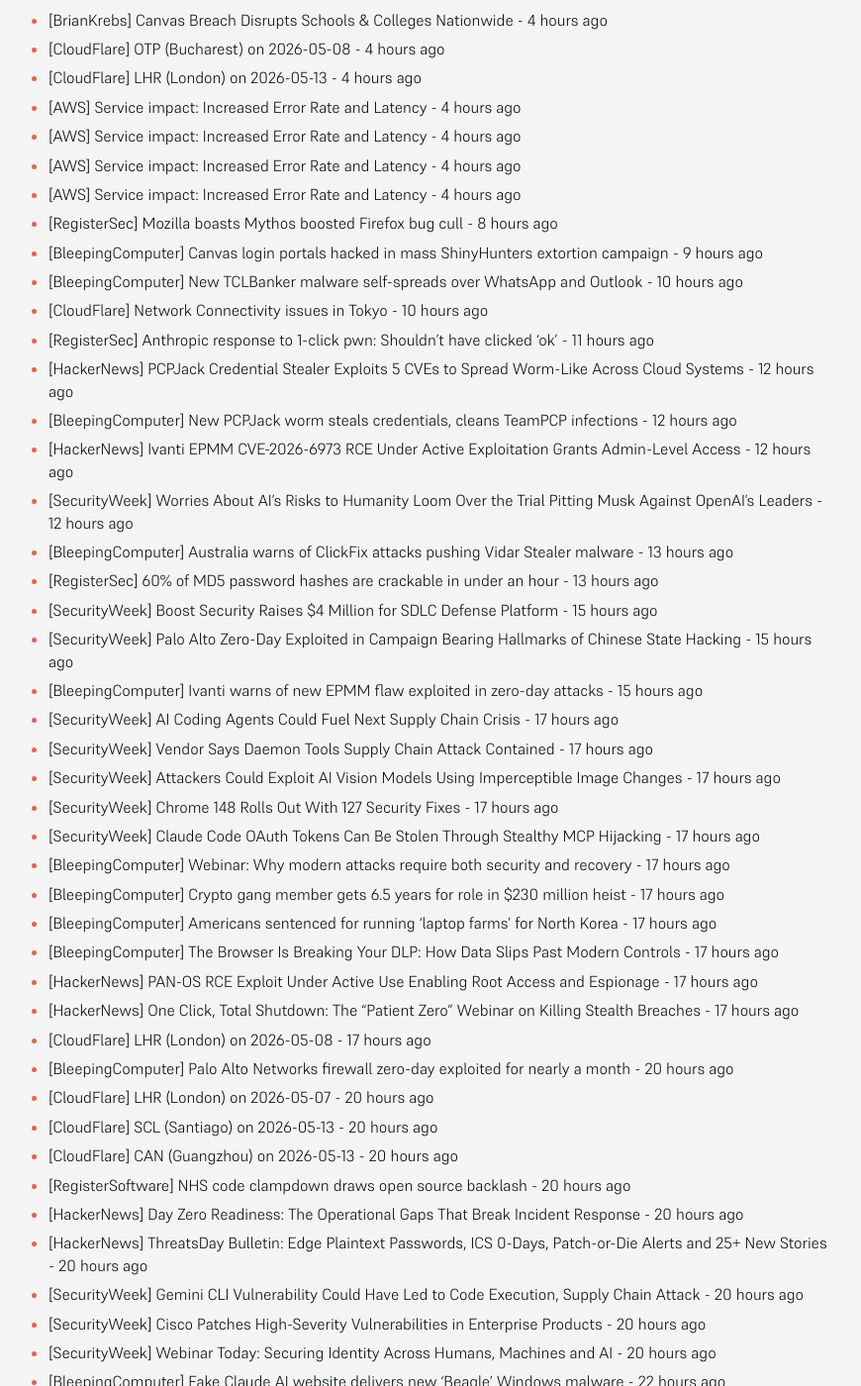
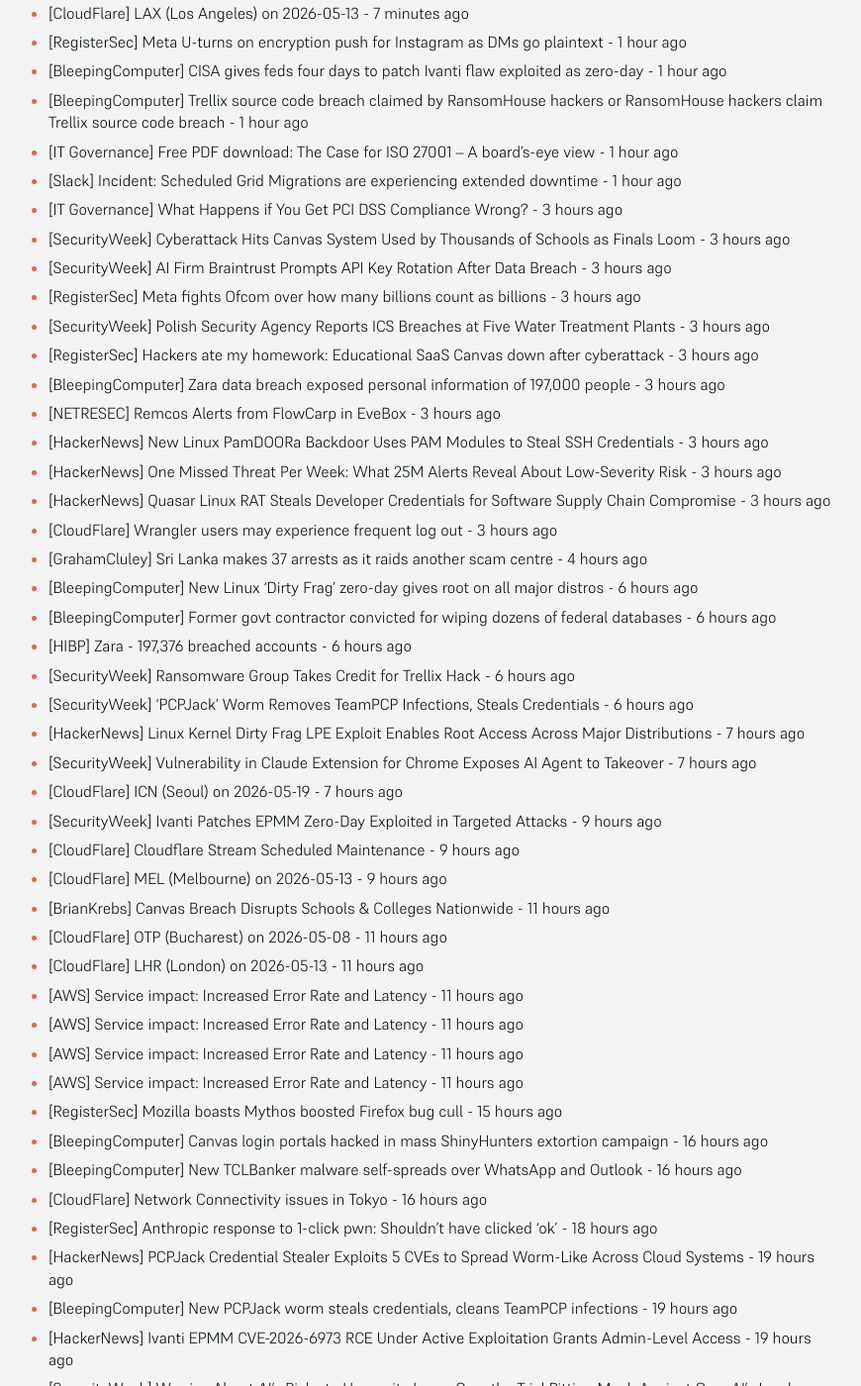
Before and after one commit to SecOpsNews/news, a Jekyll site: the page built from index.md, in a window 1280 px wide and 1400 px high, scrolled down 442 px. Shown: the whole window at 99% size, without its empty margins (215-1085 px from the left). Built offline with Jekyll 4.4.1, drawn with Linux system fonts in a browser that asks for light colours; some of the changed text lies outside the part shown.

Commit message:
New Feed

```diff
--- a/index.md
+++ b/index.md
@@ -9,62 +9,91 @@ description: Latest Updates
 
 <!-- SecOps start -->
 
-- [HackerNews] Linux Kernel Dirty Frag LPE Exploit Enables Root Access Across Major Distributions - 51 minutes ago
-- [SecurityWeek] Vulnerability in Claude Extension for Chrome Exposes AI Agent to Takeover - 51 minutes ago
-- [CloudFlare] ICN (Seoul) on 2026-05-19 - 53 minutes ago
-- [SecurityWeek] Ivanti Patches EPMM Zero-Day Exploited in Targeted Attacks - 2 hours ago
-- [CloudFlare] Cloudflare Stream Scheduled Maintenance - 2 hours ago
-- [CloudFlare] MEL (Melbourne) on 2026-05-13 - 2 hours ago
-- [BrianKrebs] Canvas Breach Disrupts Schools & Colleges Nationwide - 4 hours ago
-- [CloudFlare] OTP (Bucharest) on 2026-05-08 - 4 hours ago
-- [CloudFlare] LHR (London) on 2026-05-13 - 4 hours ago
-- [AWS] Service impact: Increased Error Rate and Latency - 4 hours ago
-- [AWS] Service impact: Increased Error Rate and Latency - 4 hours ago
-- [AWS] Service impact: Increased Error Rate and Latency - 4 hours ago
-- [AWS] Service impact: Increased Error Rate and Latency - 4 hours ago
-- [RegisterSec] Mozilla boasts Mythos boosted Firefox bug cull - 8 hours ago
-- [BleepingComputer] Canvas login portals hacked in mass ShinyHunters extortion campaign - 9 hours ago
-- [BleepingComputer] New TCLBanker malware self-spreads over WhatsApp and Outlook - 10 hours ago
-- [CloudFlare] Network Connectivity issues in Tokyo - 10 hours ago
-- [RegisterSec] Anthropic response to 1-click pwn: Shouldn't have clicked 'ok' - 11 hours ago
-- [HackerNews] PCPJack Credential Stealer Exploits 5 CVEs to Spread Worm-Like Across Cloud Systems - 12 hours ago
-- [BleepingComputer] New PCPJack worm steals credentials, cleans TeamPCP infections - 12 hours ago
-- [HackerNews] Ivanti EPMM CVE-2026-6973 RCE Under Active Exploitation Grants Admin-Level Access - 12 hours ago
-- [SecurityWeek] Worries About AI’s Risks to Humanity Loom Over the Trial Pitting Musk Against OpenAI’s Leaders - 12 hours ago
-- [BleepingComputer] Australia warns of ClickFix attacks pushing Vidar Stealer malware - 13 hours ago
-- [RegisterSec] 60% of MD5 password hashes are crackable in under an hour - 13 hours ago
-- [SecurityWeek] Boost Security Raises $4 Million for SDLC Defense Platform - 15 hours ago
-- [SecurityWeek] Palo Alto Zero-Day Exploited in Campaign Bearing Hallmarks of Chinese State Hacking - 15 hours ago
-- [BleepingComputer] Ivanti warns of new EPMM flaw exploited in zero-day attacks - 15 hours ago
-- [SecurityWeek] AI Coding Agents Could Fuel Next Supply Chain Crisis - 17 hours ago
-- [SecurityWeek] Vendor Says Daemon Tools Supply Chain Attack Contained - 17 hours ago
-- [SecurityWeek] Attackers Could Exploit AI Vision Models Using Imperceptible Image Changes - 17 hours ago
-- [SecurityWeek] Chrome 148 Rolls Out With 127 Security Fixes - 17 hours ago
-- [SecurityWeek] Claude Code OAuth Tokens Can Be Stolen Through Stealthy MCP Hijacking - 17 hours ago
-- [BleepingComputer] Webinar: Why modern attacks require both security and recovery - 17 hours ago
-- [BleepingComputer] Crypto gang member gets 6.5 years for role in $230 million heist - 17 hours ago
-- [BleepingComputer] Americans sentenced for running 'laptop farms' for North Korea - 17 hours ago
-- [BleepingComputer] The Browser Is Breaking Your DLP: How Data Slips Past Modern Controls - 17 hours ago
-- [HackerNews] PAN-OS RCE Exploit Under Active Use Enabling Root Access and Espionage - 17 hours ago
-- [HackerNews] One Click, Total Shutdown: The "Patient Zero" Webinar on Killing Stealth Breaches - 17 hours ago
-- [CloudFlare] LHR (London) on 2026-05-08 - 17 hours ago
-- [BleepingComputer] Palo Alto Networks firewall zero-day exploited for nearly a month - 20 hours ago
-- [CloudFlare] LHR (London) on 2026-05-07 - 20 hours ago
-- [CloudFlare] SCL (Santiago) on 2026-05-13 - 20 hours ago
-- [CloudFlare] CAN (Guangzhou) on 2026-05-13 - 20 hours ago
-- [RegisterSoftware] NHS code clampdown draws open source backlash - 20 hours ago
-- [HackerNews] Day Zero Readiness: The Operational Gaps That Break Incident Response - 20 hours ago
-- [HackerNews] ThreatsDay Bulletin: Edge Plaintext Passwords, ICS 0-Days, Patch-or-Die Alerts and 25+ New Stories - 20 hours ago
-- [SecurityWeek] Gemini CLI Vulnerability Could Have Led to Code Execution, Supply Chain Attack - 20 hours ago
-- [SecurityWeek] Cisco Patches High-Severity Vulnerabilities in Enterprise Products - 20 hours ago
-- [SecurityWeek] Webinar Today: Securing Identity Across Humans, Machines and AI - 20 hours ago
-- [BleepingComputer] Fake Claude AI website delivers new 'Beagle' Windows malware - 22 hours ago
-- [HackerNews] PyPI Packages Deliver ZiChatBot Malware via Zulip APIs on Windows and Linux - 22 hours ago
-- [HIBP] Woflow - 447,593 breached accounts - 22 hours ago
-- [RegisterSec] The network password was a key plot point in one of the most famous movies of all time - 22 hours ago
-- [CloudFlare] Cloudflare DNS Resolver 1.1.1.1 Website - 22 hours ago
-- [CloudFlare] DUS (Düsseldorf) on 2026-05-08 - 22 hours ago
-- [CloudFlare] LAX (Los Angeles) on 2026-05-12 - 22 hours ago
+- [SecurityWeek] In Other News: Train Hacker Arrested, PamDOORa Linux Backdoor, New CISA Director Frontrunner - 6 minutes ago
+- [RegisterSec] 'Dirty Frag' Linux flaw one-ups CopyFail with no patches and public root exploit - 6 minutes ago
+- [GrahamCluley] Inside Department 4: Russia’s secret school for hackers - 6 minutes ago
+- [BleepingComputer] Trellix source code breach claimed by RansomHouse hackers - 6 minutes ago
+- [BleepingComputer] Why More Analysts Won’t Solve Your SOC’s Alert Problem - 6 minutes ago
+- [CloudFlare] LAX (Los Angeles) on 2026-05-13 - 7 minutes ago
+- [RegisterSec] Meta U-turns on encryption push for Instagram as DMs go plaintext - 1 hour ago
+- [BleepingComputer] CISA gives feds four days to patch Ivanti flaw exploited as zero-day - 1 hour ago
+- [BleepingComputer] Trellix source code breach claimed by RansomHouse hackers or RansomHouse hackers claim Trellix source code breach - 1 hour ago
+- [IT Governance] Free PDF download: The Case for ISO 27001 – A board’s-eye view - 1 hour ago
+- [Slack] Incident: Scheduled Grid Migrations are experiencing extended downtime - 1 hour ago
+- [IT Governance] What Happens if You Get PCI DSS Compliance Wrong? - 3 hours ago
+- [SecurityWeek] Cyberattack Hits Canvas System Used by Thousands of Schools as Finals Loom - 3 hours ago
+- [SecurityWeek] AI Firm Braintrust Prompts API Key Rotation After Data Breach - 3 hours ago
+- [RegisterSec] Meta fights Ofcom over how many billions count as billions - 3 hours ago
+- [SecurityWeek] Polish Security Agency Reports ICS Breaches at Five Water Treatment Plants - 3 hours ago
+- [RegisterSec] Hackers ate my homework: Educational SaaS Canvas down after cyberattack - 3 hours ago
+- [BleepingComputer] Zara data breach exposed personal information of 197,000 people - 3 hours ago
+- [NETRESEC] Remcos Alerts from FlowCarp in EveBox - 3 hours ago
+- [HackerNews] New Linux PamDOORa Backdoor Uses PAM Modules to Steal SSH Credentials - 3 hours ago
+- [HackerNews] One Missed Threat Per Week: What 25M Alerts Reveal About Low-Severity Risk - 3 hours ago
+- [HackerNews] Quasar Linux RAT Steals Developer Credentials for Software Supply Chain Compromise - 3 hours ago
+- [CloudFlare] Wrangler users may experience frequent log out - 3 hours ago
+- [GrahamCluley] Sri Lanka makes 37 arrests as it raids another scam centre - 4 hours ago
+- [BleepingComputer] New Linux 'Dirty Frag' zero-day gives root on all major distros - 6 hours ago
+- [BleepingComputer] Former govt contractor convicted for wiping dozens of federal databases - 6 hours ago
+- [HIBP] Zara - 197,376 breached accounts - 6 hours ago
+- [SecurityWeek] Ransomware Group Takes Credit for Trellix Hack - 6 hours ago
+- [SecurityWeek] ‘PCPJack’ Worm Removes TeamPCP Infections, Steals Credentials - 6 hours ago
+- [HackerNews] Linux Kernel Dirty Frag LPE Exploit Enables Root Access Across Major Distributions - 7 hours ago
+- [SecurityWeek] Vulnerability in Claude Extension for Chrome Exposes AI Agent to Takeover - 7 hours ago
+- [CloudFlare] ICN (Seoul) on 2026-05-19 - 7 hours ago
+- [SecurityWeek] Ivanti Patches EPMM Zero-Day Exploited in Targeted Attacks - 9 hours ago
+- [CloudFlare] Cloudflare Stream Scheduled Maintenance - 9 hours ago
+- [CloudFlare] MEL (Melbourne) on 2026-05-13 - 9 hours ago
+- [BrianKrebs] Canvas Breach Disrupts Schools & Colleges Nationwide - 11 hours ago
+- [CloudFlare] OTP (Bucharest) on 2026-05-08 - 11 hours ago
+- [CloudFlare] LHR (London) on 2026-05-13 - 11 hours ago
+- [AWS] Service impact: Increased Error Rate and Latency - 11 hours ago
+- [AWS] Service impact: Increased Error Rate and Latency - 11 hours ago
+- [AWS] Service impact: Increased Error Rate and Latency - 11 hours ago
+- [AWS] Service impact: Increased Error Rate and Latency - 11 hours ago
+- [RegisterSec] Mozilla boasts Mythos boosted Firefox bug cull - 15 hours ago
+- [BleepingComputer] Canvas login portals hacked in mass ShinyHunters extortion campaign - 16 hours ago
+- [BleepingComputer] New TCLBanker malware self-spreads over WhatsApp and Outlook - 16 hours ago
+- [CloudFlare] Network Connectivity issues in Tokyo - 16 hours ago
+- [RegisterSec] Anthropic response to 1-click pwn: Shouldn't have clicked 'ok' - 18 hours ago
+- [HackerNews] PCPJack Credential Stealer Exploits 5 CVEs to Spread Worm-Like Across Cloud Systems - 19 hours ago
+- [BleepingComputer] New PCPJack worm steals credentials, cleans TeamPCP infections - 19 hours ago
+- [HackerNews] Ivanti EPMM CVE-2026-6973 RCE Under Active Exploitation Grants Admin-Level Access - 19 hours ago
+- [SecurityWeek] Worries About AI’s Risks to Humanity Loom Over the Trial Pitting Musk Against OpenAI’s Leaders - 19 hours ago
+- [BleepingComputer] Australia warns of ClickFix attacks pushing Vidar Stealer malware - 20 hours ago
+- [RegisterSec] 60% of MD5 password hashes are crackable in under an hour - 20 hours ago
+- [SecurityWeek] Boost Security Raises $4 Million for SDLC Defense Platform - 22 hours ago
+- [SecurityWeek] Palo Alto Zero-Day Exploited in Campaign Bearing Hallmarks of Chinese State Hacking - 22 hours ago
+- [BleepingComputer] Ivanti warns of new EPMM flaw exploited in zero-day attacks - 22 hours ago
+- [SecurityWeek] AI Coding Agents Could Fuel Next Supply Chain Crisis - 1 day ago
+- [SecurityWeek] Vendor Says Daemon Tools Supply Chain Attack Contained - 1 day ago
+- [SecurityWeek] Attackers Could Exploit AI Vision Models Using Imperceptible Image Changes - 1 day ago
+- [SecurityWeek] Chrome 148 Rolls Out With 127 Security Fixes - 1 day ago
+- [SecurityWeek] Claude Code OAuth Tokens Can Be Stolen Through Stealthy MCP Hijacking - 1 day ago
+- [BleepingComputer] Webinar: Why modern attacks require both security and recovery - 1 day ago
+- [BleepingComputer] Crypto gang member gets 6.5 years for role in $230 million heist - 1 day ago
+- [BleepingComputer] Americans sentenced for running 'laptop farms' for North Korea - 1 day ago
+- [BleepingComputer] The Browser Is Breaking Your DLP: How Data Slips Past Modern Controls - 1 day ago
+- [HackerNews] PAN-OS RCE Exploit Under Active Use Enabling Root Access and Espionage - 1 day ago
+- [HackerNews] One Click, Total Shutdown: The "Patient Zero" Webinar on Killing Stealth Breaches - 1 day ago
+- [CloudFlare] LHR (London) on 2026-05-08 - 1 day ago
+- [BleepingComputer] Palo Alto Networks firewall zero-day exploited for nearly a month - 1 day ago
+- [CloudFlare] LHR (London) on 2026-05-07 - 1 day ago
+- [CloudFlare] SCL (Santiago) on 2026-05-13 - 1 day ago
+- [CloudFlare] CAN (Guangzhou) on 2026-05-13 - 1 day ago
+- [RegisterSoftware] NHS code clampdown draws open source backlash - 1 day ago
+- [HackerNews] Day Zero Readiness: The Operational Gaps That Break Incident Response - 1 day ago
+- [HackerNews] ThreatsDay Bulletin: Edge Plaintext Passwords, ICS 0-Days, Patch-or-Die Alerts and 25+ New Stories - 1 day ago
+- [SecurityWeek] Gemini CLI Vulnerability Could Have Led to Code Execution, Supply Chain Attack - 1 day ago
+- [SecurityWeek] Cisco Patches High-Severity Vulnerabilities in Enterprise Products - 1 day ago
+- [SecurityWeek] Webinar Today: Securing Identity Across Humans, Machines and AI - 1 day ago
+- [BleepingComputer] Fake Claude AI website delivers new 'Beagle' Windows malware - 1 day ago
+- [HackerNews] PyPI Packages Deliver ZiChatBot Malware via Zulip APIs on Windows and Linux - 1 day ago
+- [HIBP] Woflow - 447,593 breached accounts - 1 day ago
+- [RegisterSec] The network password was a key plot point in one of the most famous movies of all time - 1 day ago
+- [CloudFlare] Cloudflare DNS Resolver 1.1.1.1 Website - 1 day ago
+- [CloudFlare] DUS (Düsseldorf) on 2026-05-08 - 1 day ago
+- [CloudFlare] LAX (Los Angeles) on 2026-05-12 - 1 day ago
 - [SecurityWeek] Claude AI Guided Hackers Toward OT Assets During Water Utility Intrusion - 1 day ago
 - [CloudFlare] AMS (Amsterdam) on 2026-05-08 - 1 day ago
 - [CloudFlare] YUL (Montréal) on 2026-05-12 - 1 day ago
@@ -98,28 +127,13 @@ description: Latest Updates
 - [CloudFlare] SLC (Salt Lake City) on 2026-05-06 - 1 day ago
 - [CloudFlare] WAW (Warsaw) on 2026-05-08 - 1 day ago
 - [CloudFlare] PHX (Phoenix) on 2026-05-12 - 1 day ago
-- [HackerNews] Your AI Agents Are Already Inside the Perimeter. Do You Know What They're Doing? - 1 day ago
-- [HackerNews] The Hacker News Launches 'Cybersecurity Stars Awards 2026' — Submissions Now Open - 1 day ago
-- [SecurityWeek] Romanian Extradited to US for Role in Hacking Scheme 17 Years Ago - 1 day ago
-- [SecurityWeek] Iranian APT Intrusion Masquerades as Chaos Ransomware Attack - 1 day ago
-- [RegisterSec] UK age-gating plans risk breaking the internet, privacy groups warn - 1 day ago
-- [BleepingComputer] Webinar: Why network incidents escalate and how to fix response gaps - 1 day ago
-- [BleepingComputer] MuddyWater hackers use Chaos ransomware as a decoy in attacks - 1 day ago
-- [RegisterSec] ServiceNow clears agents for landing with new AI control tower - 1 day ago
-- [HackerNews] Windows Phone Link Exploited by CloudZ RAT to Steal Credentials and OTPs - 1 day ago
-- [HackerNews] Google's Android Apps Get Public Verification to Stop Supply Chain Attacks - 1 day ago
-- [SecurityWeek] Sophisticated Quasar Linux RAT Targets Software Developers - 1 day ago
-- [SecurityWeek] CISA: Critical Infrastructure Must Master Isolation, Recovery - 1 day ago
-- [BleepingComputer] Palo Alto Networks warns of firewall RCE zero-day exploited in attacks - 1 day ago
-- [RegisterSoftware] Firefox integrates an ad-blocker, but not to block ads - 1 day ago
-- [HIBP] LegionProxy - 10,144 breached accounts - 1 day ago
-- [CloudFlare] CDG (Paris) on 2026-05-06 - 1 day ago
-- [CloudFlare] R2 enablement temporarily degraded on Dash (09:30–10:06 UTC) - 1 day ago
-- [HackerNews] Palo Alto PAN-OS Flaw Under Active Exploitation Enables Remote Code Execution - 1 day ago
-- [SecurityWeek] Government, Scientific Entities Hit via Daemon Tools Supply Chain Attack - 1 day ago
-- [GitHub] Incident with Actions, we are investigating reports of degraded availability - 1 day ago
-- [CloudFlare] HAM (Hamburg) on 2026-05-07 - 1 day ago
-- [CloudFlare] ICN (Seoul) on 2026-05-19 - 1 day ago
+- [HackerNews] Your AI Agents Are Already Inside the Perimeter. Do You Know What They're Doing? - 2 days ago
+- [HackerNews] The Hacker News Launches 'Cybersecurity Stars Awards 2026' — Submissions Now Open - 2 days ago
+- [SecurityWeek] Romanian Extradited to US for Role in Hacking Scheme 17 Years Ago - 2 days ago
+- [SecurityWeek] Iranian APT Intrusion Masquerades as Chaos Ransomware Attack - 2 days ago
+- [RegisterSec] UK age-gating plans risk breaking the internet, privacy groups warn - 2 days ago
+- [BleepingComputer] Webinar: Why network incidents escalate and how to fix response gaps - 2 days ago
+- [BleepingComputer] MuddyWater hackers use Chaos ransomware as a decoy in attacks - 2 days ago
 - [DataBreaches] Russian-linked hackers appear to have launched a crippling cyberattack on Western New Mexico University - 1 year ago
 - [DataBreaches] SK Telecom vows to take full responsibility for damage from recent data leak - 1 year ago
 - [HackerNews] Storm-1977 Hits Education Clouds with AzureChecker, Deploys 200+ Crypto Mining Containers - 1 year ago
```
